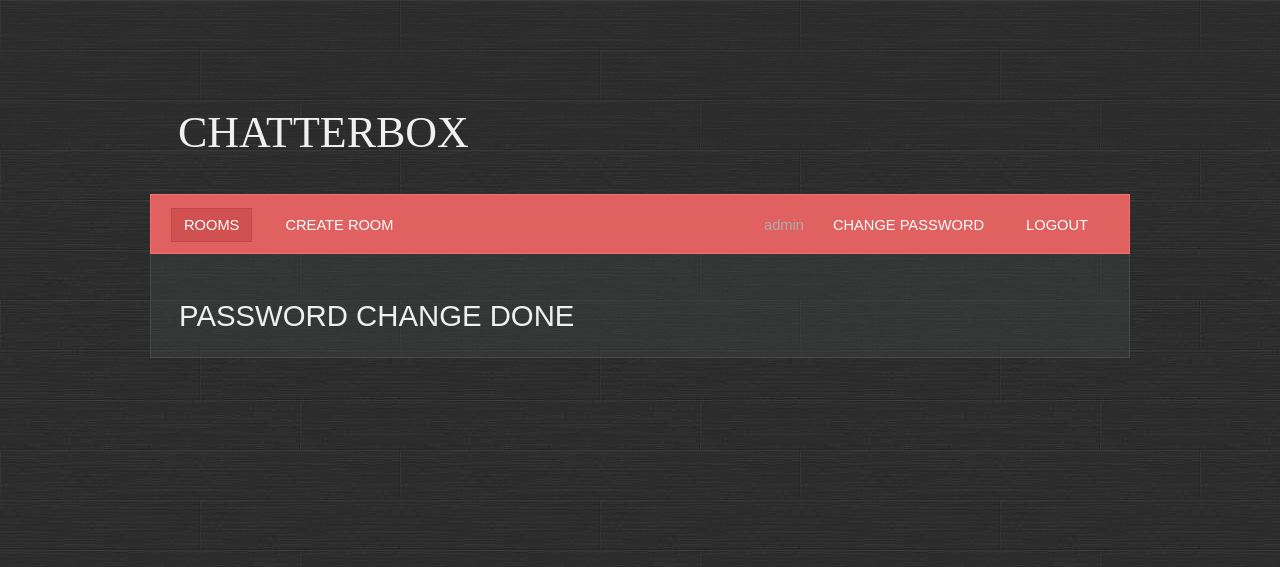
After one commit to MartinaAlb/DjangoChatterbox, a Django app: page /accounts/password_change/done in a window 1280 px wide. The commit adds this page. Shown: the top 567 px of the page. Run offline with Django 4.2, Linux system fonts and the light colour scheme; a user stored in the database is signed in.

Commit message:
password change

```diff
--- a/DjangoChatterbox/urls.py
+++ b/DjangoChatterbox/urls.py
@@ -13,7 +13,7 @@ Including another URLconf
     1. Import the include() function: from django.urls import include, path
     2. Add a URL to urlpatterns:  path('blog/', include('blog.urls'))
 """
-from django.contrib.auth.views import LoginView, LogoutView, PasswordChangeView
+from django.contrib.auth.views import LoginView, LogoutView, PasswordChangeView, PasswordChangeDoneView
 
 import base.views
 from django.contrib import admin
@@ -30,7 +30,7 @@ urlpatterns = [
 
     path('accounts/login/', LoginView.as_view(), name='login'),
     path('accounts/logout/', LogoutView.as_view(), name='logout'),
-    path('accounts/password_change/', PasswordChangeView.as_view(), name='password_change'),
-
+    path('accounts/password_change/', PasswordChangeView.as_view(template_name="registration/password_change.html"), name='password_change'),
+    path('accounts/password_change/done', PasswordChangeDoneView.as_view(template_name="registration/password_change_done.html"), name='password_change_done'),
 
 ]
--- a/templates/navbar.html
+++ b/templates/navbar.html
@@ -5,11 +5,20 @@
     <li>
         <a href="{% url 'room_create' %}">Create room</a>
     </li>
-    <li class="last-child">
-        {% if user.is_authenticated %}
-            {{ user.username }} <a href="{% url 'logout' %}">Logout</a>
-        {% else %}
+
+    {% if user.is_authenticated %}
+        <li class="last-child">
+            <a href="{% url 'logout' %}">Logout</a>
+        </li>
+        <li class="last-child">
+            <a href="{% url 'password_change' %}">Change password</a>
+        </li>
+        <li class="last-child">{{ user.username }}
+        </li>
+    {% else %}
+        <li class="last-child">
             <a href="{% url 'login' %}">Login</a>
-        {% endif %}
-    </li>
+        </li>
+    {% endif %}
+
 </ul><br class="clearfix"/>
--- /dev/null
+++ b/templates/registration/password_change_done.html
@@ -0,0 +1,11 @@
+{% extends 'main.html' %}
+{% block content %}
+    <h1>Password change done</h1>
+    <div class="box">
+{#        <form method="POST">#}
+{#            {% csrf_token %}#}
+{#            <table>{{ form.as_table }}</table>#}
+{#            <button type="submit">Change password</button>#}
+{#        </form>#}
+    </div>
+{% endblock %}
```
Also changed, not shown: templates/registration/password_change.html (added, +11 -0 lines), db.sqlite3.
